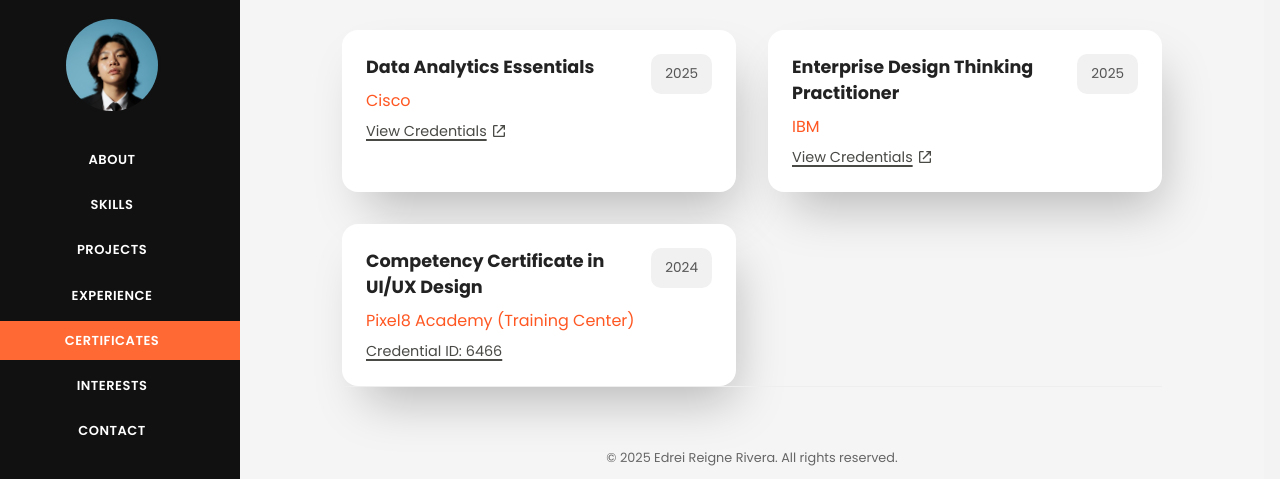
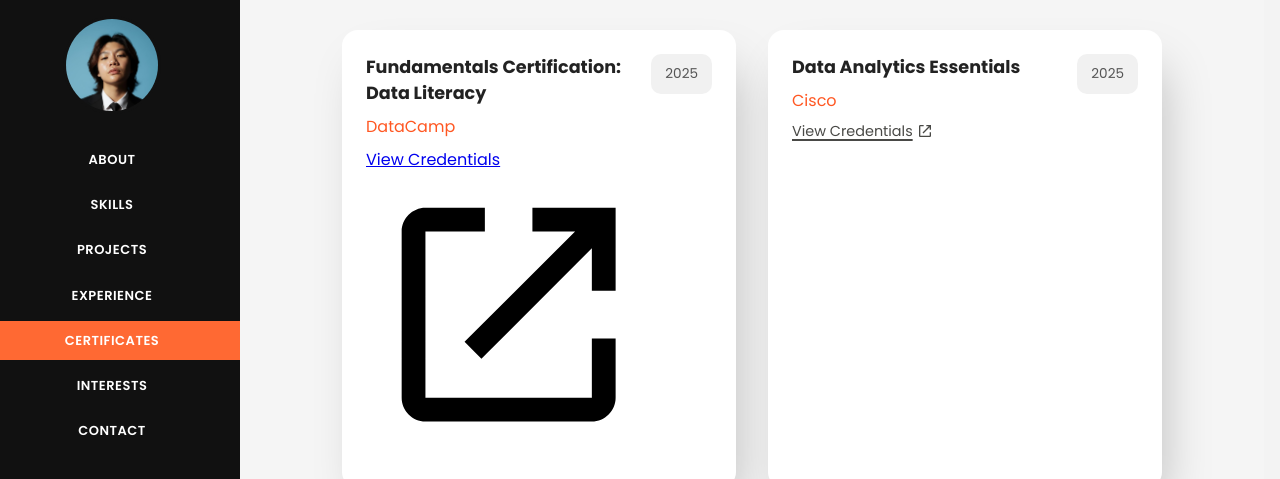
Before and after one commit to dreirivera/edreirivera, a plain HTML site: page certificates.html in a window 1280 px wide. Shown: the part 158-637 px from the top of the page. Drawn offline with Linux system fonts and the light colour scheme.

```diff
--- a/certificates.html
+++ b/certificates.html
@@ -33,6 +33,25 @@
 
             <!-- Certificates Grid -->
             <div class="certificates-grid">
+
+              <!-- Certificate -->
+              <div class="certificate-card">
+                <div class="certificate-details">
+                  <h3 class="certificate-title">Fundamentals Certification: Data Literacy</h3>
+                  <p class="certificate-issuer">DataCamp</p>
+                  <a href="https://www.datacamp.com/skill-verification/DL0034854239136">
+                    View Credentials
+                    <svg xmlns="http://www.w3.org/2000/svg" viewBox="0 0 24 24">
+                      <path d="M14 3h7v7h-2V6.41l-9.29 9.3-1.42-1.42L17.59 5H14V3zM5 5h5V3H5c-1.1
+                      0-2 .9-2 2v14c0 1.1.9 2 2 2h14c1.1
+                      0 2-.9 2-2v-5h-2v5H5V5z"/>
+                    </svg>
+                  </a>
+                </div>
+                <p class="certificate-year">2025</p>
+              </div>
+
+
 
               <!-- Certificate -->
               <div class="certificate-card">
@@ -85,6 +104,8 @@
                 <p class="certificate-year">2024</p>
               </div>
 
+
+
             </div>
           </section>
 
```
